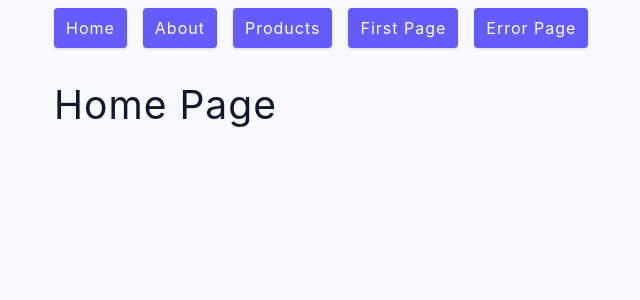
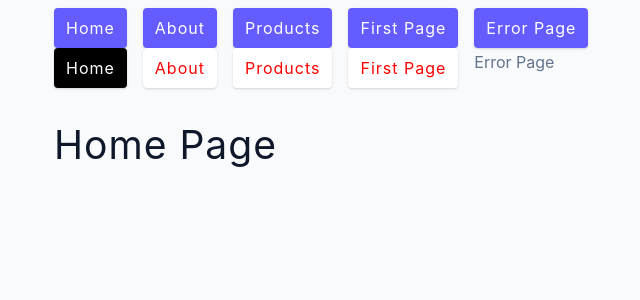
Before and after one commit to chaudhuree/react-router-6, a React (Create React App) app: page / in a window 1280 px wide. Shown: the top 300 px of the page, without its empty margins (26-666 px from the left). Built offline with nearby package versions, Linux system fonts and the light colour scheme.

Commit message:
docs: Navlink is used for set active color  or other functionality

```diff
--- a/src/App.js
+++ b/src/App.js
@@ -1,5 +1,6 @@
 import { BrowserRouter as Router, Route, Routes } from 'react-router-dom';
 import { Navbar } from './components/Navbar';
+import { StyledNavbar } from './components/StyledNavbar';
 import About from './pages/About';
 import Error from './pages/Error';
 import Home from './pages/Home';
@@ -8,6 +9,7 @@ import { SharedLayout } from './pages/SharedLayout';
 function App() {
   return <Router>
     <Navbar/>
+    <StyledNavbar/>
     <Routes>
       <Route path='/' element={<SharedLayout />}>
       {/* index page */}
--- /dev/null
+++ b/src/components/StyledNavbar.js
@@ -0,0 +1,29 @@
+import React from 'react'
+import { NavLink } from 'react-router-dom'
+
+export const StyledNavbar = () => {
+  return (
+    <nav className='navbar'>
+      <NavLink to='/' className='btn' style={({ isActive }) => {
+        return { color: isActive ? 'white' : 'red', background: isActive ? 'black' : 'white' }
+      }}>Home</NavLink>
+      <NavLink to='/about' className='btn'
+        style={({ isActive }) => {
+          return { color: isActive ? 'white' : 'red', background: isActive ? 'black' : 'white' }
+        }}>About</NavLink>
+
+      <NavLink to='/products' className='btn'
+        style={({ isActive }) => {
+          return { color: isActive ? 'white' : 'red', background: isActive ? 'black' : 'white' }
+        }}>Products</NavLink>
+
+      <NavLink to='/first' className='btn'
+        style={({ isActive }) => {
+          return { color: isActive ? 'white' : 'red', background: isActive ? 'black' : 'white' }
+        }}>First Page</NavLink>
+
+      <NavLink to='/anything' className='link'>Error Page</NavLink>
+
+    </nav>
+  )
+}
```
